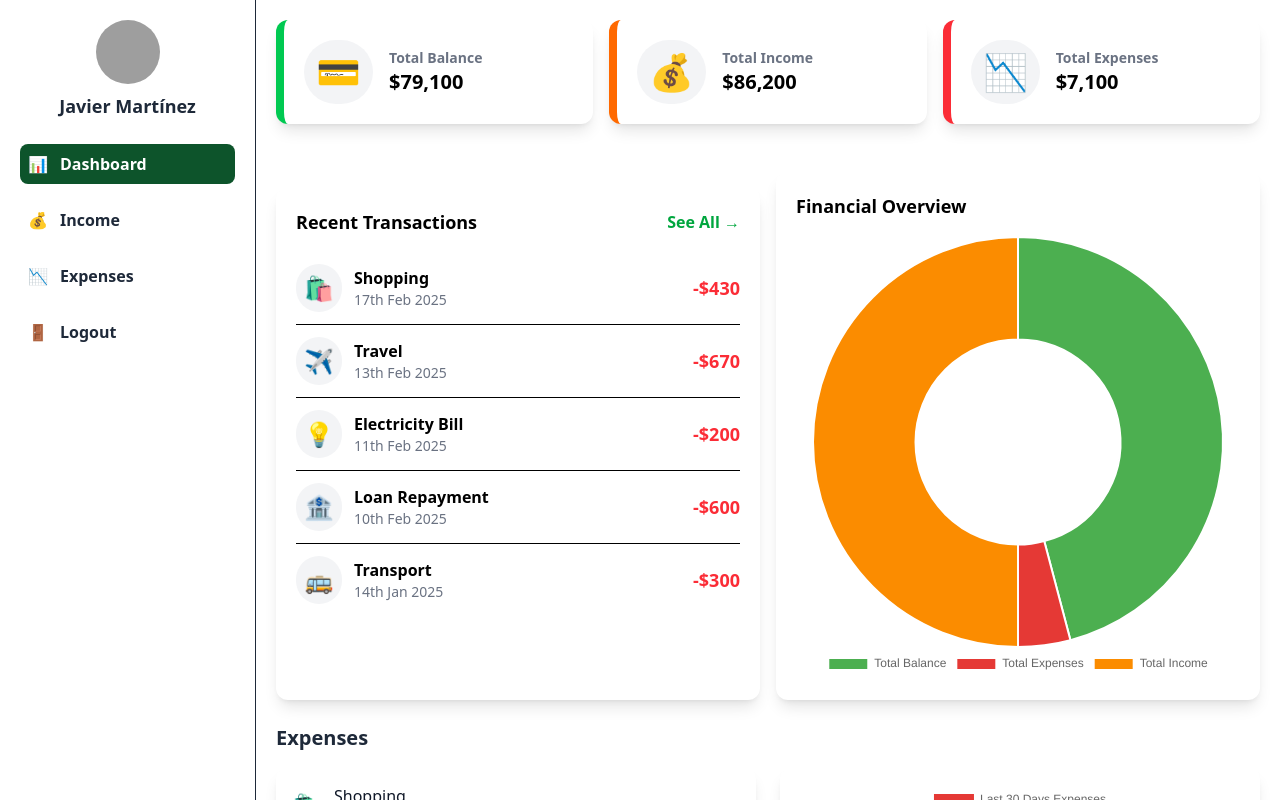
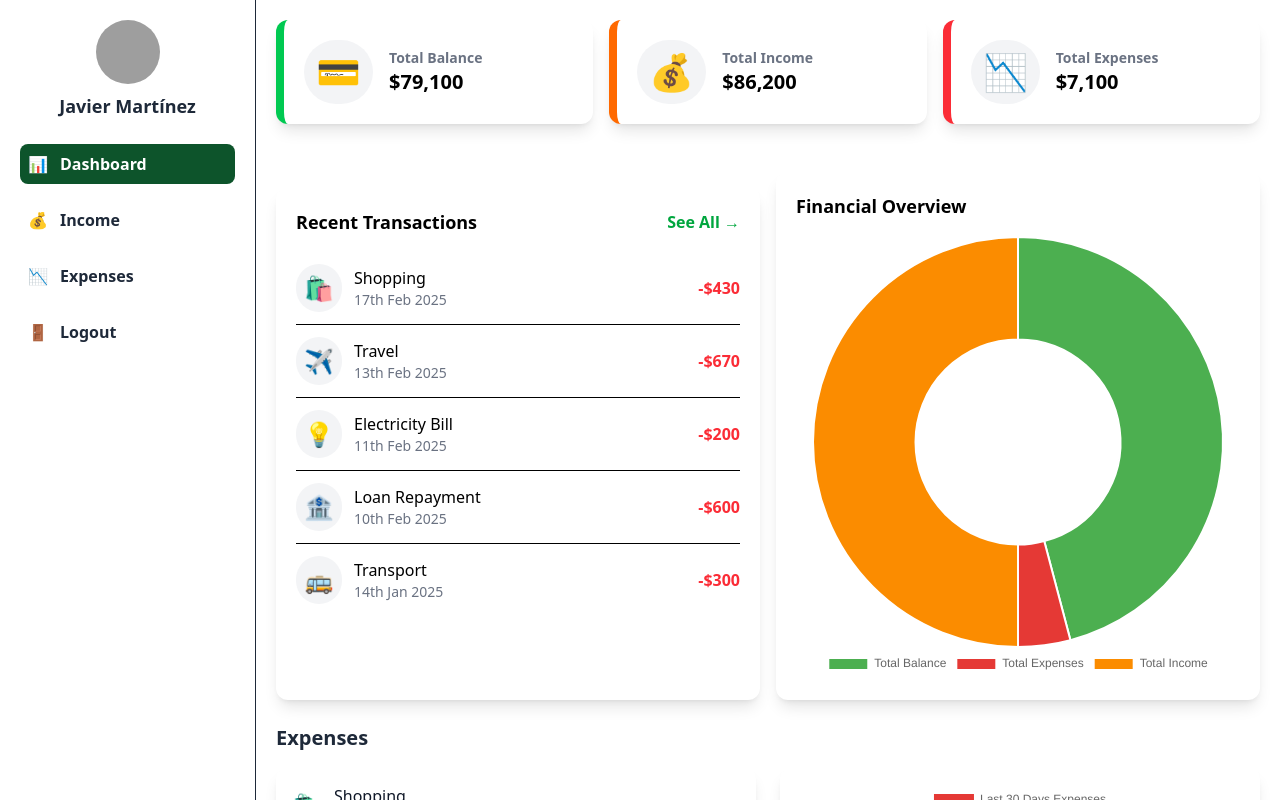
Before and after one commit to jlcarrascof/vue3-expense-tracker, a Vue app: page /dashboard in a window 1280 px wide. Shown: the top 800 px of the page. Built offline with nearby package versions, Linux system fonts and the light colour scheme; sample sign-in values are in the browser's storage; grey boxes are pictures that could not be loaded.

Commit message:
style: update font weight for transaction description and amount for improved readability

```diff
--- a/src/components/TransactionTable.vue
+++ b/src/components/TransactionTable.vue
@@ -24,11 +24,11 @@
           <td class="flex items-center py-3">
             <span class="text-2xl bg-gray-100 p-2 rounded-full">{{ transaction.icon }}</span>
             <div class="ml-3">
-              <p class="font-semibold">{{ transaction.description }}</p>
+              <p class="font-medium">{{ transaction.description }}</p>
               <p class="text-gray-500 text-sm">{{ transaction.date }}</p>
             </div>
           </td>
-          <td class="text-right text-lg font-semibold"
+          <td class="text-right font-bold"
             :class="transaction.amount < 0 ? 'text-red-500' : 'text-green-500'">
             {{ transaction.amount < 0 ? '-' : '+' }}${{ Math.abs(transaction.amount) }}
           </td>
```
